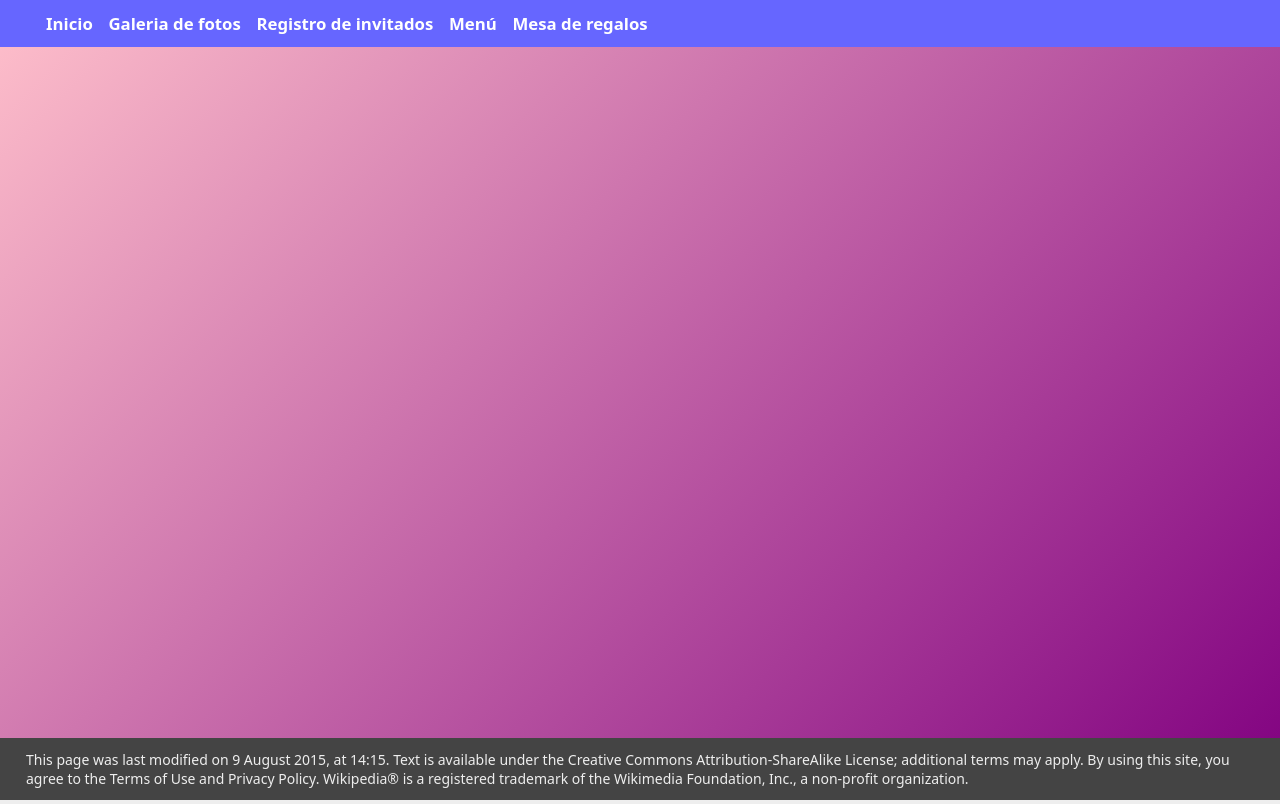
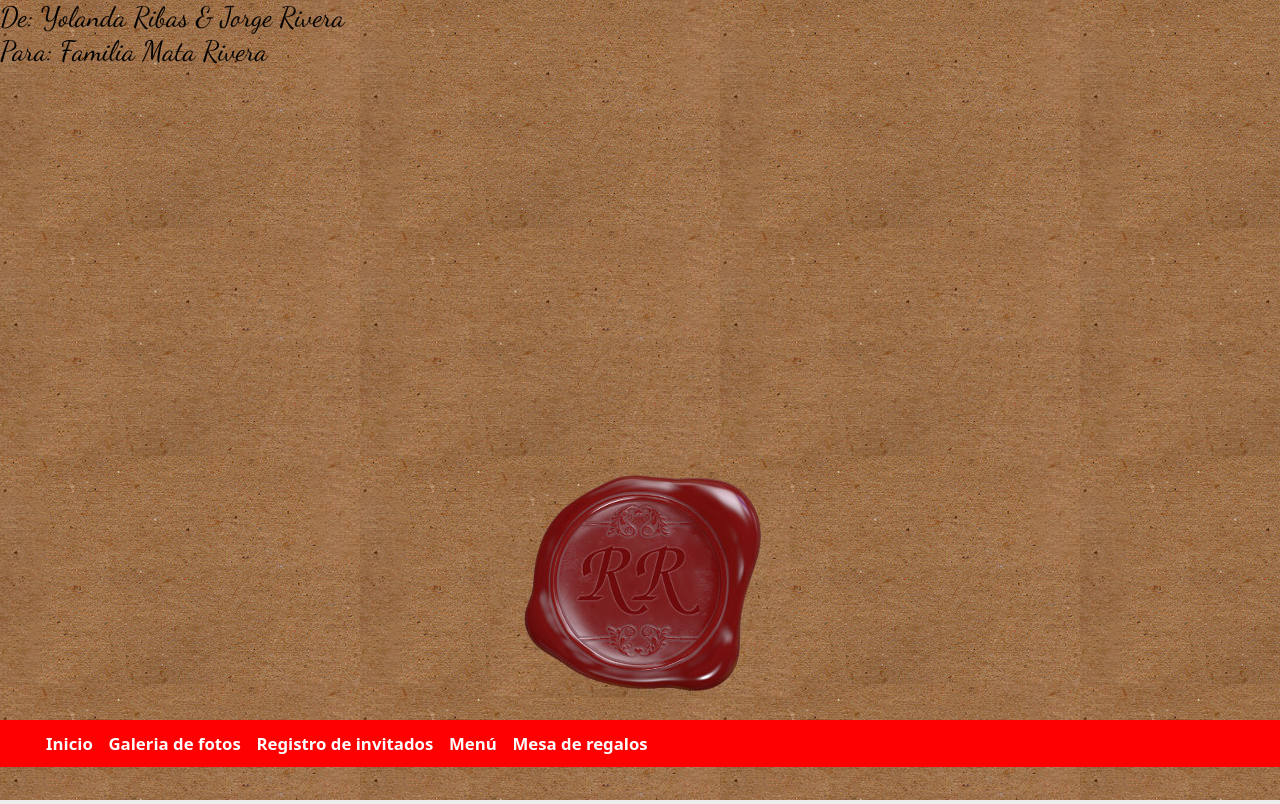
Before and after one commit to jorgeriv/wedding, a website: page public/index.html in a window 1280 px wide. Shown: the top 804 px of the page. Drawn offline with Linux system fonts and the light colour scheme.

Commit message:
splash screen added

```diff
--- a/public/css/main.css
+++ b/public/css/main.css
@@ -9,42 +9,55 @@
 html, body{
   margin: 0;
   padding: 0;
+  height:100%;
 }
 
 body{
   background-color: #eee;
   font-size:14px;
   font-family:sans,verdana;
+  overflow:hidden;
 }
 
 header{
-  background-image: linear-gradient(135deg, pink, purple);
+
   height:100%;
   width:100%;
   margin: 0;
   padding: 0;
-  position:absolute;
 }
+#splash{
+  background: #996940 url(../img/cardboard_01.jpg) repeat top left;
+  height:100%;
+  font-family: 'Dancing Script', cursive;
+  font-size:2em;
+}
+
+#waxSeal{
+  position:relative;
+  top:50%;
+  height:230px;
+  width:300px;
+  background: #996940 url(../img/r-wax-seal.jpg) no-repeat center center;
+  margin: 0 auto;
+}
+
 main{
-  min-height:100px;
-  position:absolute;
-  top:100%;
+
 }
 footer{
   background-color:#444;
   color:#eee;
-  position:fixed;
   bottom:0;
   padding:12px 26px;
 }
 
 /* this selects the Id */
 #mainMenu{
-  background-color: #6666ff;
+  background-color: red;
   font-weight:bold;
   position:relative;
-  bottom:0;
-  width:100%;
+  top:-80px;
 }
 #mainMenu a{
   color:white;
--- a/public/index.html
+++ b/public/index.html
@@ -7,11 +7,19 @@
   <meta description="Pagina oficial de la boda de Yolanda Rivas y Jorge Rivera">
   <meta keywords="Yolanda, Jorge, Boda, Mexico, Venezuela, Fiesta, Brindis, Invitados, Galleria de fotos">
   <link rel="stylesheet" href="./css/main.css" />
+  <link href="http://fonts.googleapis.com/css?family=Dancing+Script" rel="stylesheet" type="text/css">
 </head>
 <body>
 
   <!-- This is the header -->
   <header>
+    <div id="splash">
+      <div id="from">
+        De: Yolanda Ribas &amp; Jorge Rivera <br>
+        Para: Familia Mata Rivera
+      </div>
+      <div id="waxSeal"></div>
+    </div>
     <nav id="mainMenu">
       <ul class="menu">
         <li><a href="#">Inicio</a></li>
@@ -39,9 +47,6 @@
     Value-added harness e-markets frictionless leading-edge transform technologies deploy 24/365 streamline widgets. Mashups vortals models peer-to-peer, citizen-media facilitate transform open-source A-list iterate tagclouds dynamic." Technologies, "innovate architectures iterate value turn-key, user-centric social deliver eyeballs strategic, impactful drive technologies incentivize engineer." Tagclouds dot-com e-enable mashups, evolve synergies incentivize communities, reinvent, enable." Enterprise infrastructures, reinvent end-to-end strategic blogospheres sexy enable enable plug-and-play applications bandwidth dot-com convergence. Reintermediate harness webservices syndicate action-items extend back-end action-items, next-generation. Customized synergistic, "ubiquitous, deliver compelling next-generation," reinvent extensible post real-time applications matrix mashups, scalable functionalities.
   </p>
   </main>
-  <footer>
-        This page was last modified on 9 August 2015, at 14:15.
-        Text is available under the Creative Commons Attribution-ShareAlike License; additional terms may apply. By using this site, you agree to the Terms of Use and Privacy Policy. Wikipedia® is a registered trademark of the Wikimedia Foundation, Inc., a non-profit organization.
-  </footer>
+  <footer> Hecho con &hearts; por Yolanda y Jorge</footer>
 </body>
 </html>
```
